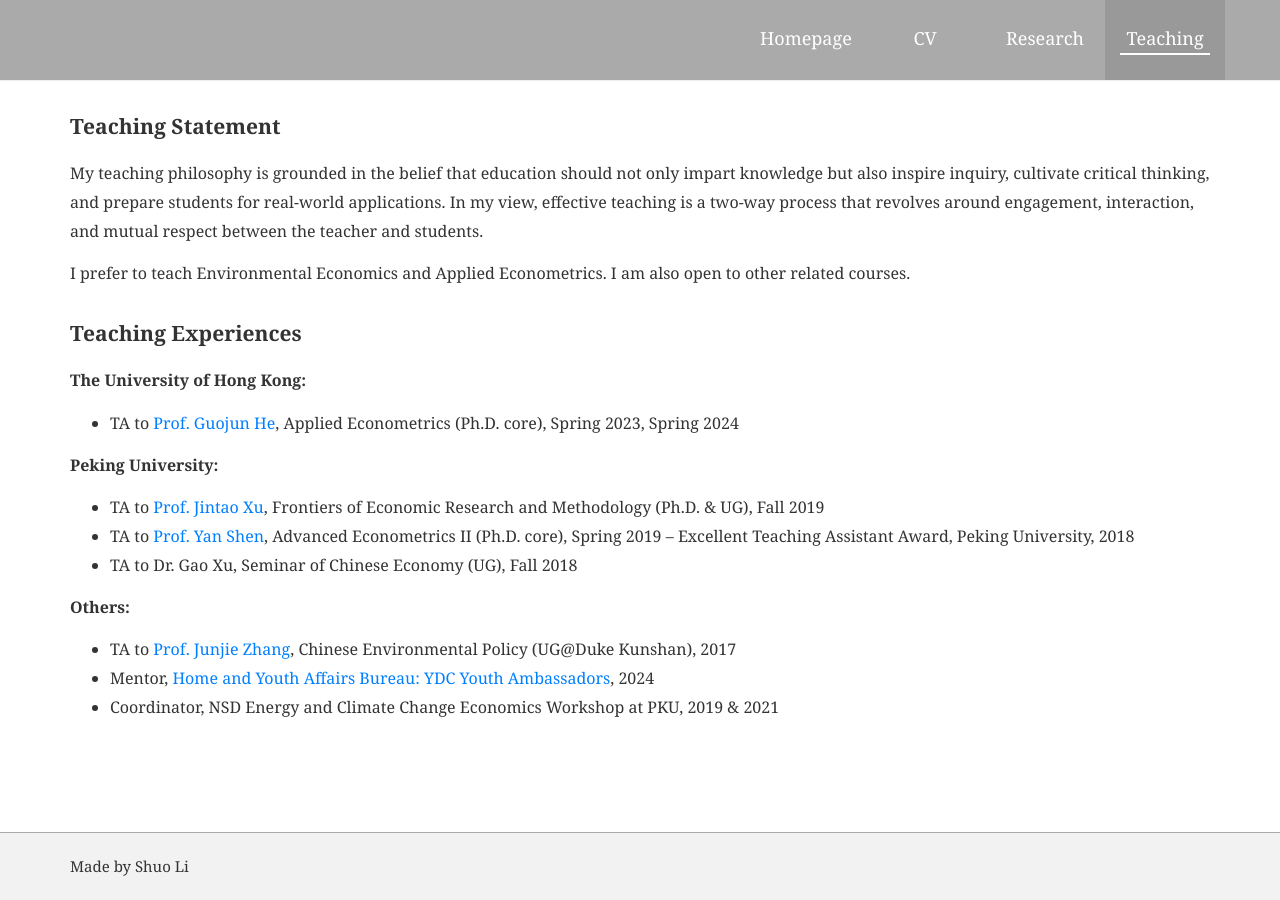
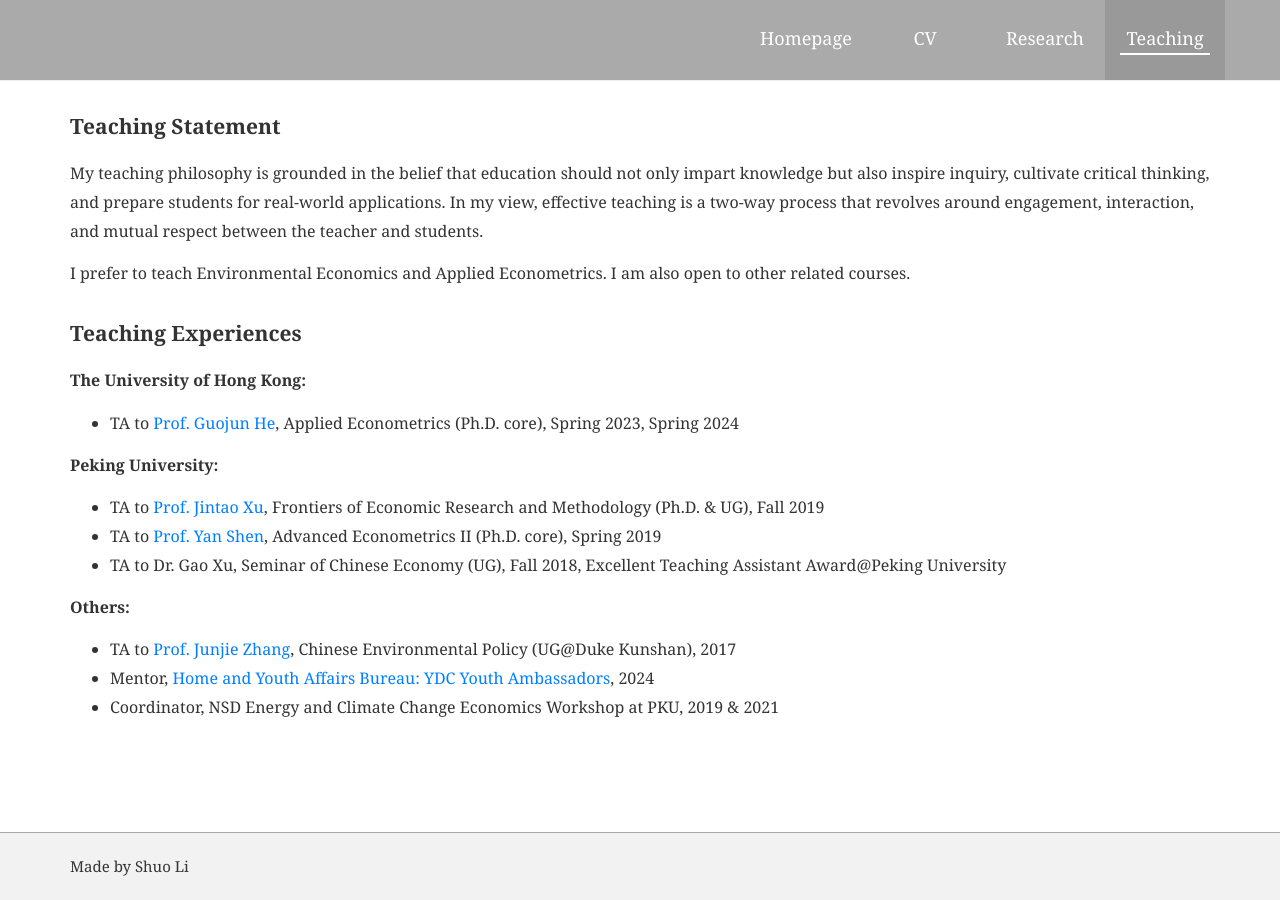
Before and after one commit to shuoliecon/shuoliecon.github.io, a Jekyll site: the page built from pages/_teaching/index.md, in a window 1280 px wide. Built offline with Jekyll 4.4.1, drawn with Linux system fonts in a browser that asks for light colours.

Commit message:
Update index.md

```diff
--- a/pages/_teaching/index.md
+++ b/pages/_teaching/index.md
@@ -19,8 +19,8 @@ I prefer to teach Environmental Economics and Applied Econometrics. I am also op
 #### Peking University:
 - TA to [Prof. Jintao Xu](https://www.nsd.pku.edu.cn/szdw/qzjs/x/262188.htm), Frontiers of Economic Research and Methodology (Ph.D. & UG), Fall 2019
 - TA to [Prof. Yan Shen](https://nsd.pku.edu.cn/szdw/qzjs/s/262175.htm), Advanced Econometrics II (Ph.D. core), Spring 2019
--- Excellent Teaching Assistant Award, Peking University, 2018
-- TA to Dr. Gao Xu, Seminar of Chinese Economy (UG), Fall 2018
+- TA to Dr. Gao Xu, Seminar of Chinese Economy (UG), Fall 2018, Excellent Teaching Assistant Award@Peking University
+
 
 #### Others:
 - TA to [Prof. Junjie Zhang](https://sites.nicholas.duke.edu/junjiezhang/), Chinese Environmental Policy (UG@Duke Kunshan), 2017
```
